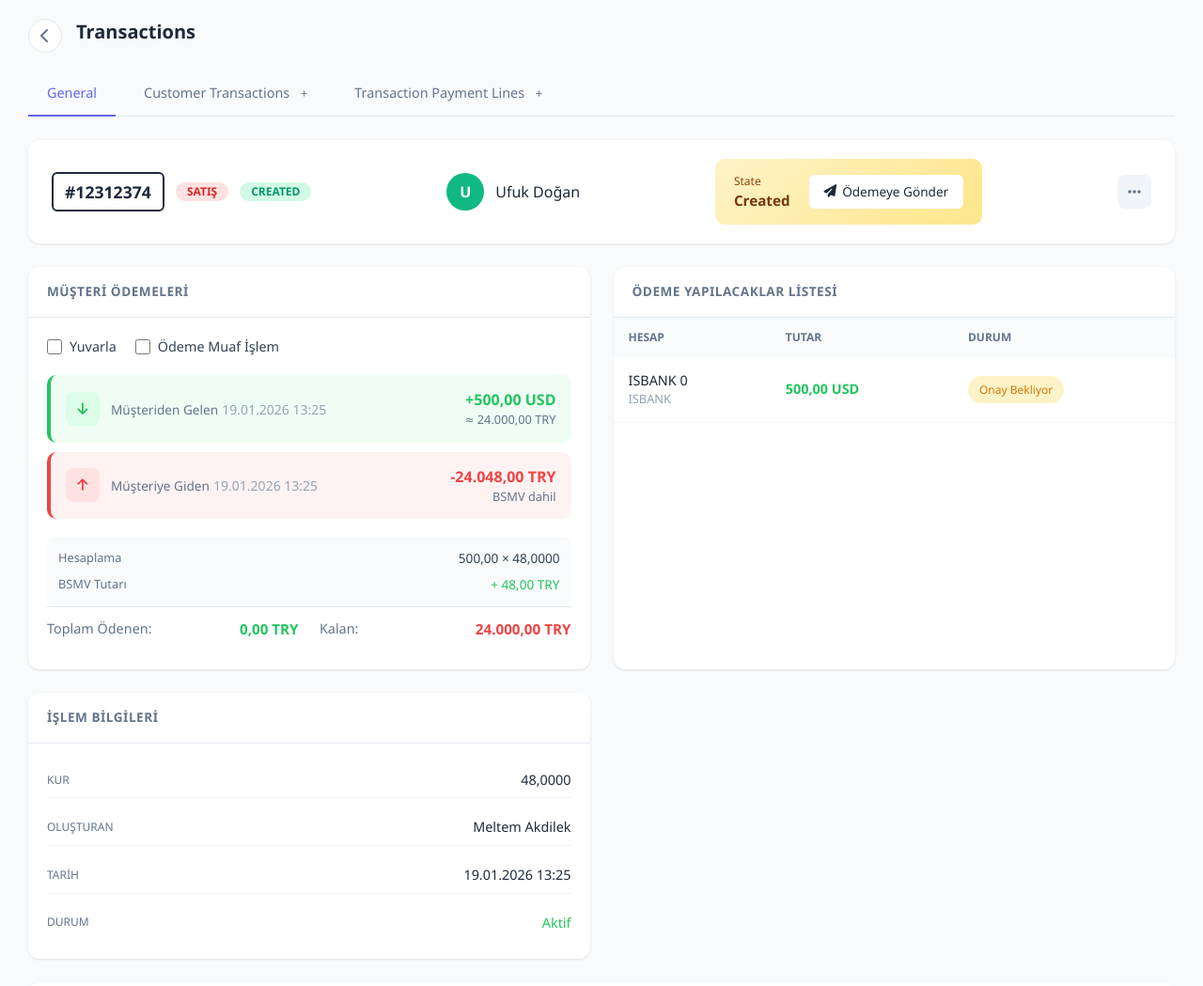
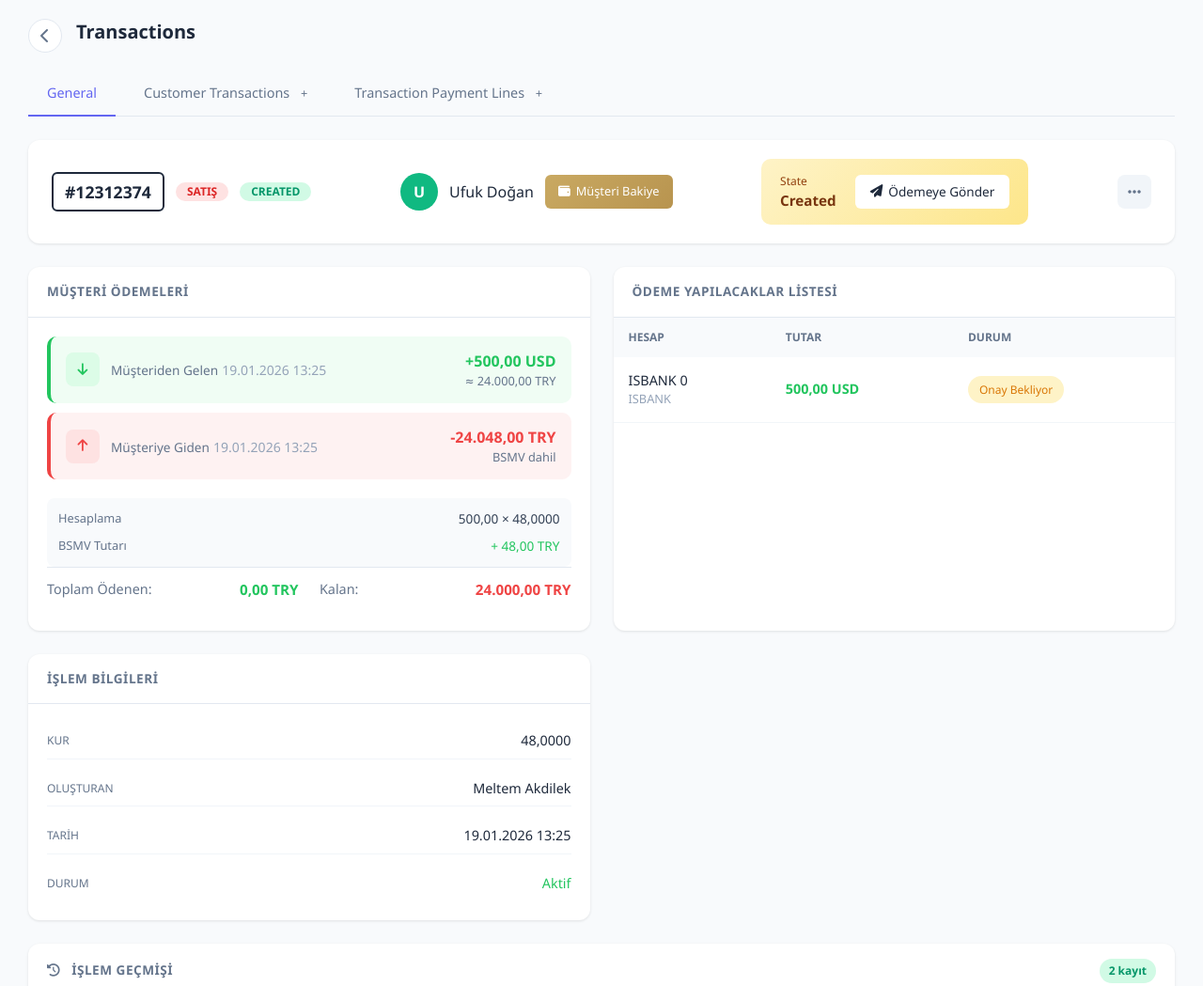
Before and after one commit to MeltemAkdilek/Meltem-Test, a website: page hakan-doviz/transaction-detail-v2.html in a window 1280 px wide. Shown: the top 1049 px of the page at 94% size. Drawn offline with nearby package versions, Linux system fonts and the light colour scheme.

Commit message:
Transaction detail ekranı güncellemeleri
- Yuvarla ve Ödeme Muaf İşlem checkbox'ları kaldırıldı
- Müşteri Bakiye butonu eklendi (musteri-bakiyesi.html açar)
- İşlem giriş ekranı ödeme kutuları güncellendi

Co-Authored-By: Claude Opus 4.5 <noreply@anthropic.com>

```diff
--- a/hakan-doviz/transaction-detail-v2.html
+++ b/hakan-doviz/transaction-detail-v2.html
@@ -215,6 +215,27 @@
             border-radius: 8px;
             cursor: pointer;
             color: #64748b;
+        }
+
+        .bakiye-btn {
+            padding: 8px 14px;
+            background: linear-gradient(135deg, #c9a962, #b8944f);
+            color: white;
+            border: none;
+            border-radius: 6px;
+            font-size: 0.8rem;
+            font-weight: 500;
+            cursor: pointer;
+            display: flex;
+            align-items: center;
+            gap: 6px;
+            transition: all 0.2s;
+        }
+
+        .bakiye-btn:hover {
+            background: linear-gradient(135deg, #b8944f, #a68540);
+            transform: translateY(-1px);
+            box-shadow: 0 2px 8px rgba(201, 169, 98, 0.4);
         }
 
         /* Content Grid */
@@ -825,6 +846,10 @@
             <div class="customer-section">
                 <div class="customer-avatar">U</div>
                 <span class="customer-name">Ufuk Doğan</span>
+                <button class="bakiye-btn" onclick="window.open('musteri-bakiyesi.html', '_blank')">
+                    <i class="fas fa-wallet"></i>
+                    Müşteri Bakiye
+                </button>
             </div>
             <div class="state-card">
                 <div class="state-info">
@@ -849,18 +874,6 @@
                     <span class="section-title">Müşteri Ödemeleri</span>
                 </div>
                 <div class="section-body">
-                    <!-- Checkbox Options - Aynı Kalacak -->
-                    <div class="checkbox-options">
-                        <label class="checkbox-option">
-                            <input type="checkbox">
-                            Yuvarla
-                        </label>
-                        <label class="checkbox-option">
-                            <input type="checkbox">
-                            Ödeme Muaf İşlem
-                        </label>
-                    </div>
-
                     <!-- Transaction List - Gelen Yeşil, Giden Kırmızı -->
                     <div class="transaction-list">
                         <!-- Gelen - Yeşil -->
```
Also changed, not shown: public/hakan-doviz/transaction-detail-v2.html (+25 -12 lines).
